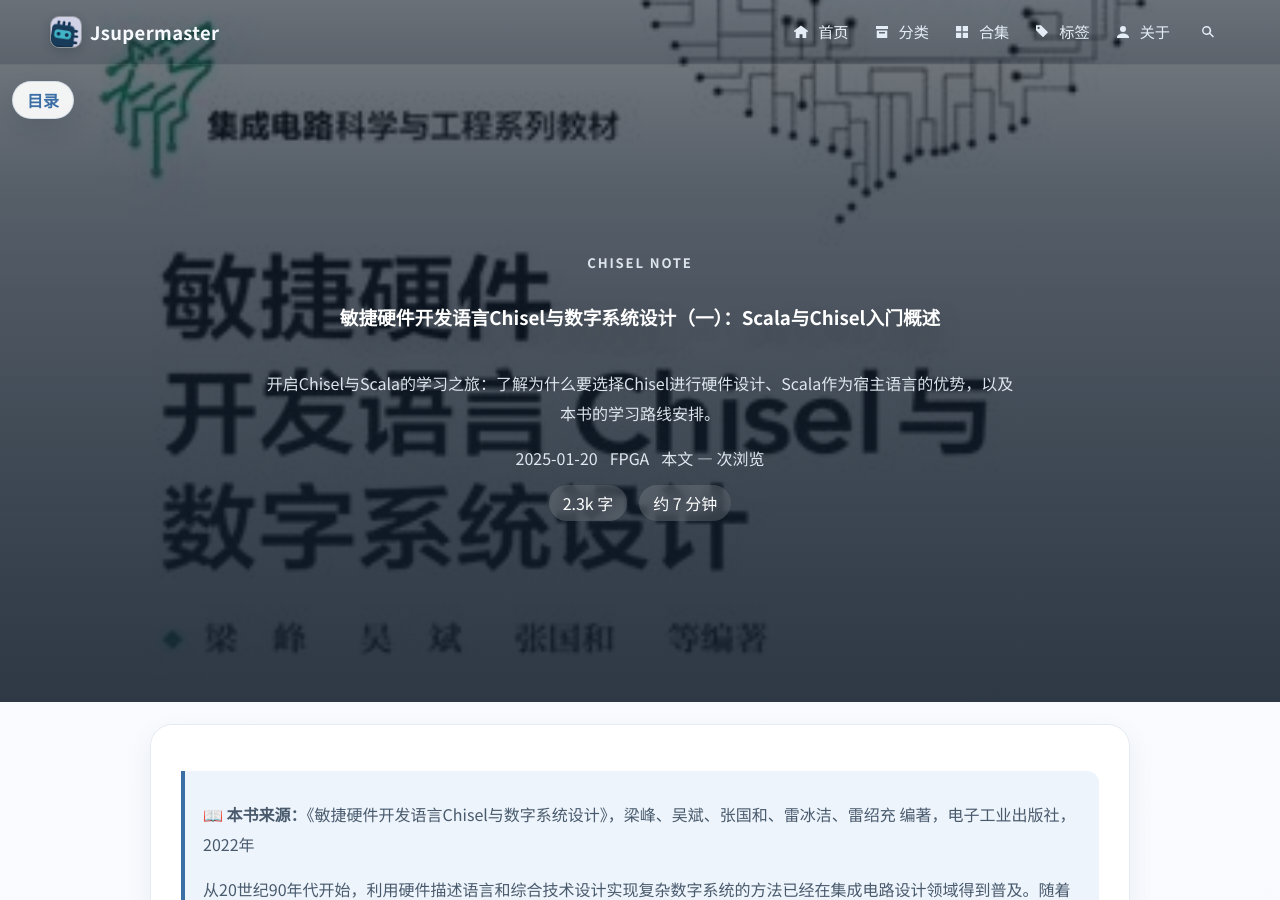
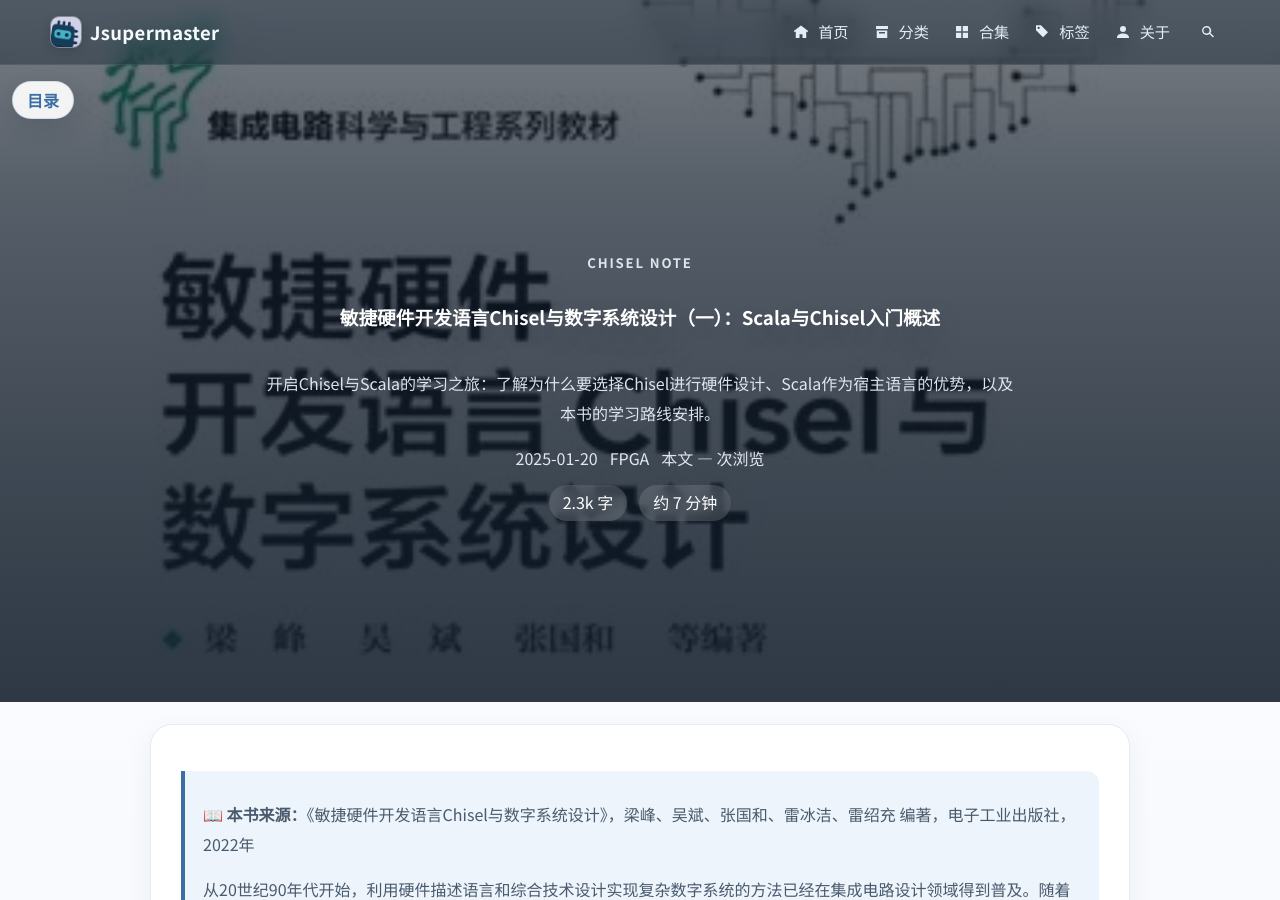
Before and after one commit to Jsupermaster/Jsupermaster.github.io, a Jekyll site: the page built from _posts/2025-01-20-chisel-01-intro.md, in a window 1280 px wide and 900 px high. Built offline with Jekyll 4.4.1, drawn with Linux system fonts in a browser that asks for light colours; comment, search, counter and statistics services are not loaded.

Commit message:
update_261112_3

```diff
--- a/_layouts/default.html
+++ b/_layouts/default.html
@@ -9,7 +9,7 @@
   <link rel="preconnect" href="https://fonts.googleapis.com">
   <link rel="preconnect" href="https://fonts.gstatic.com" crossorigin>
   <link href="https://fonts.googleapis.com/css2?family=Noto+Sans+SC:wght@400;500;700&family=Noto+Serif+SC:wght@600;700&display=swap" rel="stylesheet">
-  <link rel="stylesheet" href="{{ '/assets/styles.css?v=20261105d' | relative_url }}">
+  <link rel="stylesheet" href="{{ '/assets/styles.css?v=20261112b' | relative_url }}">
   <script>
     window.MathJax = {
       tex: {
--- a/assets/styles.css
+++ b/assets/styles.css
@@ -65,7 +65,9 @@ img {
   position: sticky;
   top: 0;
   z-index: 20;
-  background: #fff;
+  background: rgba(255, 255, 255, 0.84);
+  -webkit-backdrop-filter: blur(14px) saturate(145%);
+  backdrop-filter: blur(14px) saturate(145%);
   border-bottom: 1px solid var(--line);
 }
 
@@ -73,14 +75,16 @@ img {
   position: fixed;
   left: 0;
   right: 0;
-  background: rgba(17, 31, 46, 0.2);
+  background: rgba(17, 31, 46, 0.42);
+  -webkit-backdrop-filter: blur(14px) saturate(135%);
+  backdrop-filter: blur(14px) saturate(135%);
   border-bottom-color: rgba(255, 255, 255, 0.08);
   box-shadow: none;
-  transition: background 240ms ease, box-shadow 240ms ease, border-color 240ms ease, backdrop-filter 240ms ease;
+  transition: background 240ms ease, box-shadow 240ms ease, border-color 240ms ease, -webkit-backdrop-filter 240ms ease, backdrop-filter 240ms ease;
 }
 
 .topbar-immersive.is-scrolled {
-  background: rgba(255, 255, 255, 0.98);
+  background: rgba(255, 255, 255, 0.82);
   box-shadow: 0 8px 24px rgba(20, 40, 60, 0.08);
   border-bottom-color: var(--line);
 }
@@ -101,8 +105,11 @@ img {
 
 .site-title {
   display: inline-flex;
+  flex-direction: row;
+  flex-wrap: nowrap;
   align-items: center;
   gap: 8px;
+  white-space: nowrap;
   font-size: 1.15rem;
   font-weight: 700;
   letter-spacing: 0.02em;
@@ -2623,11 +2630,11 @@ input:focus-visible {
   }
 
   .topbar-immersive {
-    background: rgba(17, 31, 46, 0.26);
+    background: rgba(17, 31, 46, 0.48);
   }
 
   .topbar-immersive.is-scrolled {
-    background: rgba(255, 255, 255, 0.98);
+    background: rgba(255, 255, 255, 0.82);
   }
 
   .page-layout,
```
